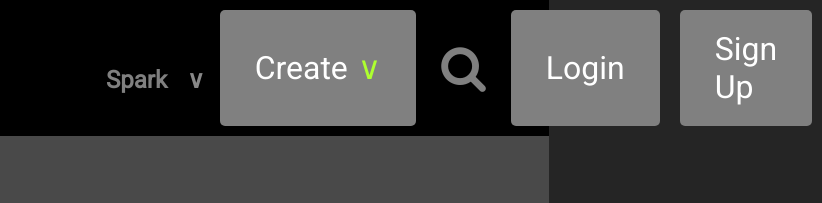
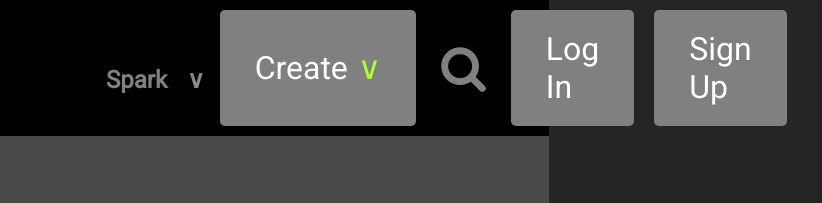
Before and after one commit to ChekinNooget/finalproject, a plain HTML site: page index.html in a window 1280 px wide. Shown: the top 203 px of the page, 731-1553 px from the left, 822 px wide, since content can reach past the window. Drawn offline with Linux system fonts and the light colour scheme.

Commit message:
Update index.html

```diff
--- a/index.html
+++ b/index.html
@@ -50,7 +50,7 @@
             </div>
             <div class="login">
                 <div class="word">
-                    Login
+                    Log In
                 </div>
             </div>
             <div class="signup">
```
